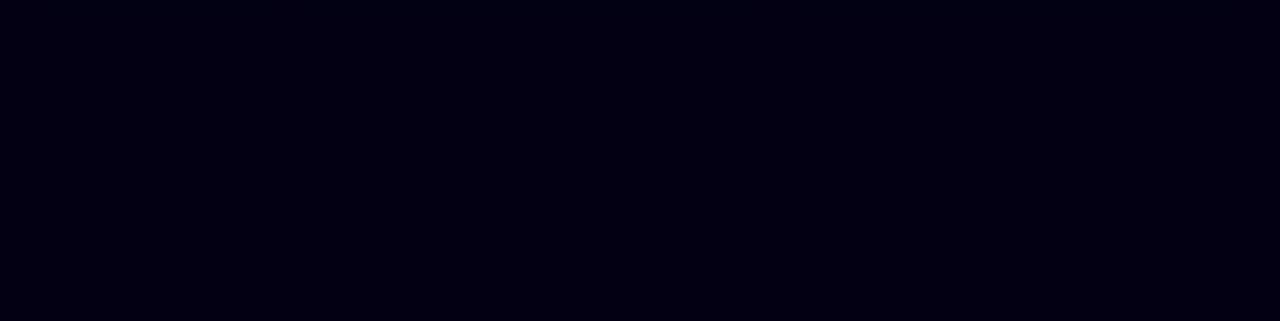
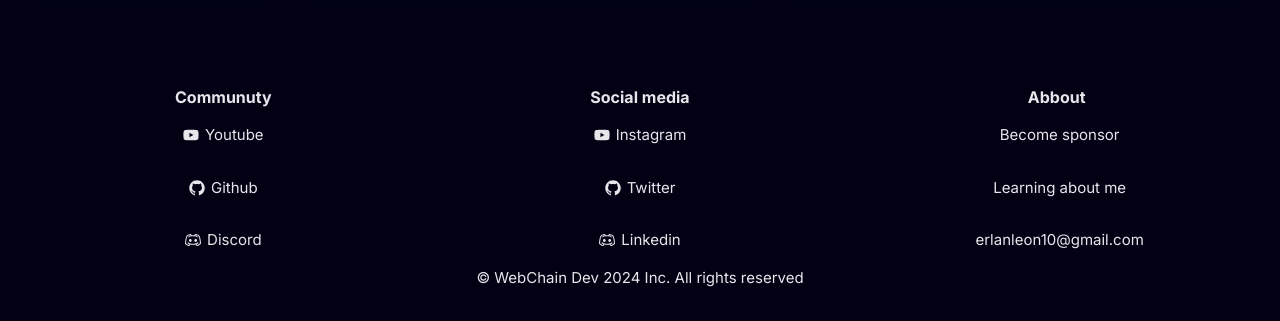
Before and after one commit to Erlendurx/portafolio, a Next.js app: page / in a window 1280 px wide. Shown: the part 3654-3975 px from the top of the page. Before the commit the page ends 3724 px from the top, so only its background shows below. Built offline with nearby package versions, Linux system fonts and the light colour scheme; a web font is replaced by a local one.

Commit message:
Creacion del pie de pagina e informacion de contacto

```diff
--- a/app/layout.tsx
+++ b/app/layout.tsx
@@ -3,6 +3,7 @@
 import "./globals.css";
 import StarsCanvas from "@/components/main/StartBackground";
 import Navbar from "@/components/main/Navbar";
+import Footer from "@/components/main/Footer";
 
 const inter = Inter({ subsets: ['latin']})
 
@@ -23,6 +24,7 @@
         <StarsCanvas />
         <Navbar />
         {children}
+        <Footer />
       </body>
     </html>
   );
--- a/components/main/Encryption.tsx
+++ b/components/main/Encryption.tsx
@@ -6,7 +6,7 @@
 import Image from 'next/image'
 
 const Encryption = () => {
-  return (
+return (
     <div className='flex flex-row relative items-center justify-center min-h-screen w-full h-full'>
         <div className='absolute w-auto h-auto top-0 z-[5]'>
             <motion.div
@@ -59,7 +59,7 @@
 
         </div>
     </div>
-  )
+)
 }
 
 export default Encryption
--- /dev/null
+++ b/components/main/Footer.tsx
@@ -0,0 +1,69 @@
+import React from 'react'
+import {
+    RxDiscordLogo,
+    RxGithubLogo,
+    RxInstagramLogo,
+    RxTwitterLogo,
+    RxLinkendinLogo,
+} from "react-icons/rx";
+
+import { FaYoutube } from "react-icons/fa";
+
+const Footer = () => {
+  return (
+    <div className='w-full h-full bg-transparent text-gray-200 shadow-lg p-[15px]'>
+        <div className='w-full h-full flex flex-col items-center justify-center m-auto'>
+            <div className='w-full h-full flex flex-row items-center justify-around flex-wrap'>
+                <div className='min-w-[200px] h-auto flex flex-col items-center justify-start'>
+                    <div className='font-bold text-[16px]'>Communuty</div>
+                    <p className='flex flex-row items-center my-[15px] cursor-pointer'>
+                        <FaYoutube />
+                        <span className='text-[15px] ml-[6px]'>Youtube</span>
+                    </p>
+                    <p className='flex flex-row items-center my-[15px] cursor-pointer'>
+                        <RxGithubLogo />
+                        <span className='text-[15px] ml-[6px]'>Github</span>
+                    </p>
+                    <p className='flex flex-row items-center my-[15px] cursor-pointer'>
+                        <RxDiscordLogo />
+                        <span className='text-[15px] ml-[6px]'>Discord</span>
+                    </p>
+                </div>
+                <div className='min-w-[200px] h-auto flex flex-col items-center justify-start'>
+                    <div className='font-bold text-[16px]'>Social media</div>
+                    <p className='flex flex-row items-center my-[15px] cursor-pointer'>
+                        <FaYoutube />
+                        <span className='text-[15px] ml-[6px]'>Instagram</span>
+                    </p>
+                    <p className='flex flex-row items-center my-[15px] cursor-pointer'>
+                        <RxGithubLogo />
+                        <span className='text-[15px] ml-[6px]'>Twitter</span>
+                    </p>
+                    <p className='flex flex-row items-center my-[15px] cursor-pointer'>
+                        <RxDiscordLogo />
+                        <span className='text-[15px] ml-[6px]'>Linkedin</span>
+                    </p>
+                </div>
+                <div className='min-w-[200px] h-auto flex flex-col items-center justify-start'>
+                    <div className='font-bold text-[16px]'>Abbout</div>
+                    <p className='flex flex-row items-center my-[15px] cursor-pointer'>
+                        <span className='text-[15px] ml-[6px]'>Become sponsor</span>
+                    </p>
+                    <p className='flex flex-row items-center my-[15px] cursor-pointer'>
+                        <span className='text-[15px] ml-[6px]'>Learning about me</span>
+                    </p>
+                    <p className='flex flex-row items-center my-[15px] cursor-pointer'>
+                        <span className='text-[15px] ml-[6px]'>erlanleon10@gmail.com</span>
+                    </p>
+                </div>
+            </div>
+
+            <div className='mb-[20px] text-[15px] text-center'>
+                &copy; WebChain Dev 2024 Inc. All rights reserved
+            </div>
+        </div>
+    </div>
+  )
+}
+
+export default Footer
--- a/components/main/Navbar.tsx
+++ b/components/main/Navbar.tsx
@@ -3,7 +3,7 @@
 import React from 'react'
 
 const Navbar = () => {
-  return (
+return (
     <div className='w-full h-[65px] fixed top-0 shadow-lg shadow-[#2A0E61]/50 gb-[#03001417] backdrop-blur-md z-50 px-10'>
         <div className='w-full h-full flex flex-row items-center justify-between m-auto px-[10px]'>
             <a href="#about-me" className='h-auto w-auto flex flex-row items-center'>
@@ -41,7 +41,7 @@
             </div>
         </div>
     </div>
-  )
+)
 }
 
 export default Navbar
--- a/components/main/Skills.tsx
+++ b/components/main/Skills.tsx
@@ -5,7 +5,7 @@
 import SkillText from '../sub/SkillText'
 
 const Skills = () => {
-  return (
+return (
     <section
     id='skills'
     className='flex flex-col items-center justify-center gap-3 h-full relative overflow-hidden pb-80 py-20'
@@ -89,7 +89,7 @@
 
         </div>
     </section>
-  )
+)
 }
 
 export default Skills
--- a/package.json
+++ b/package.json
@@ -12,7 +12,8 @@
     "@heroicons/react": "^2.1.5",
     "next": "14.2.10",
     "react": "^18",
-    "react-dom": "^18"
+    "react-dom": "^18",
+    "react-icons": "^5.3.0"
   },
   "devDependencies": {
     "@react-three/drei": "^9.112.0",
```
Also changed, not shown: 1 other file (tests, documents, lock files or other folders).
